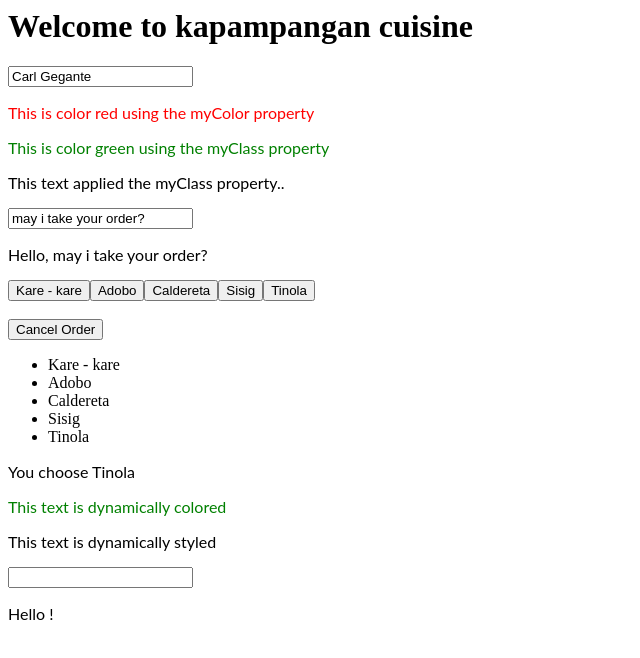
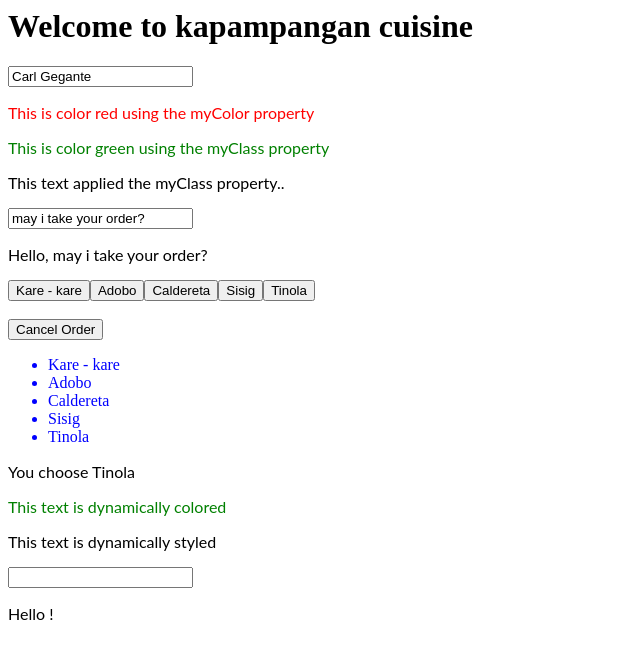
Before and after one commit to CarlLamar/DirectiveDemoActivity, an Angular app: page / in a window 1280 px wide. Shown: the top 658 px of the page, without its empty margins (0-640 px from the left). Built offline with nearby package versions, Linux system fonts and the light colour scheme.

Commit message:
2 files modified

```diff
--- a/src/app/app.component.html
+++ b/src/app/app.component.html
@@ -38,7 +38,7 @@
 <!-- ngFor Directive -->
 
 <ul>
-  <li *ngFor="let item of items" [ngStyle]="{ othercolor: othercolor }">
+  <li *ngFor="let item of items" [ngStyle]="{ color: othercolor }">
     {{ item }}
   </li>
 </ul>
--- a/src/app/app.component.ts
+++ b/src/app/app.component.ts
@@ -53,7 +53,7 @@ export class AppComponent {
 
   //ngStyle
   color = 'green';
-  othercolor = 'red';
+  othercolor = 'blue';
 
   //ngClass
   isBold = true;
```
